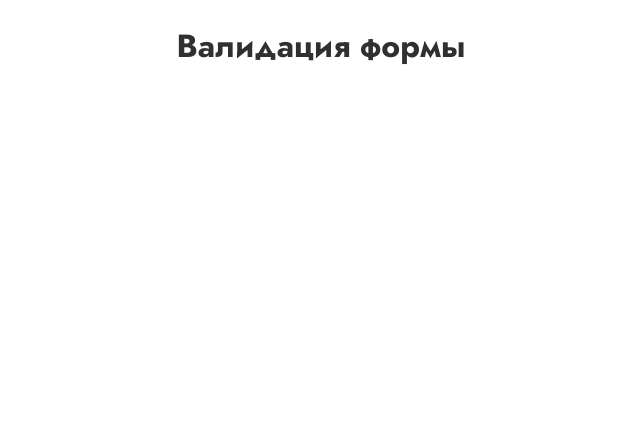
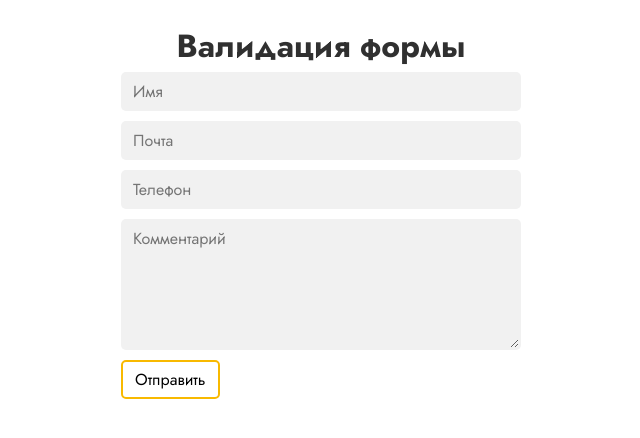
Before and after one commit to kadonomaro/madrobots-test, a Vue app: page /form in a window 1280 px wide. Shown: the top 438 px of the page, without its empty margins (319-959 px from the left). Built offline with nearby package versions, Linux system fonts and the light colour scheme.

Commit message:
feat: add FormComponent template

```diff
--- /dev/null
+++ b/src/components/Form/FormComponent.vue
@@ -0,0 +1,83 @@
+<template>
+	<form :action="action" class="form" @submit.prevent="submitHandler">
+		<label class="form__label">
+			<input
+				type="text"
+				class="input form__field"
+				placeholder="Имя"
+				v-model="form.name"
+			>
+		</label>
+		<label class="form__label">
+			<input
+				type="email"
+				class="input form__field"
+				placeholder="Почта"
+				v-model="form.email"
+			>
+		</label>
+		<label class="form__label">
+			<input
+				type="tel"
+				class="input form__field"
+				placeholder="Телефон"
+				v-model="form.phone"
+			>
+		</label>
+		<label class="form__label">
+			<textarea
+				rows="5"
+				class="input form__field form__field--type--textarea"
+				placeholder="Комментарий"
+				v-model="form.comment"
+			></textarea>
+		</label>
+		<div class="form__controls">
+			<button class="button form__button" type="submit">Отправить</button>
+		</div>
+	</form>
+</template>
+
+<script>
+export default {
+	name: 'FormComponent',
+	props: {
+		action: {
+			type: String,
+			required: true
+		}
+	},
+	data() {
+		return {
+			form: {
+				name: '',
+				email: '',
+				phone: '',
+				comment: ''
+			}
+		}
+	},
+	methods: {
+		submitHandler() {
+			console.log(this.form);
+		}
+	}
+}
+</script>
+
+<style lang="scss">
+	.form {
+		&__label {
+			display: block;
+			&:not(:last-child) {
+				margin-bottom: 10px;
+			}
+		}
+		&__field {
+			width: 100%;
+		}
+		&__field--type--textarea {
+			min-height: 100px;
+		}
+	}
+</style>
--- a/src/pages/FormPage.vue
+++ b/src/pages/FormPage.vue
@@ -1,12 +1,19 @@
 <template>
 	<div class="page">
 		<h1 class="page__title">Валидация формы</h1>
+		<div class="page__component">
+			<FormComponent :action="'/'" />
+		</div>
 	</div>
 </template>
 
 <script>
+import FormComponent from '@/components/Form/FormComponent';
 
 export default {
-	name: 'FormPage'
+	name: 'FormPage',
+	components: {
+		FormComponent
+	}
 }
 </script>
```
